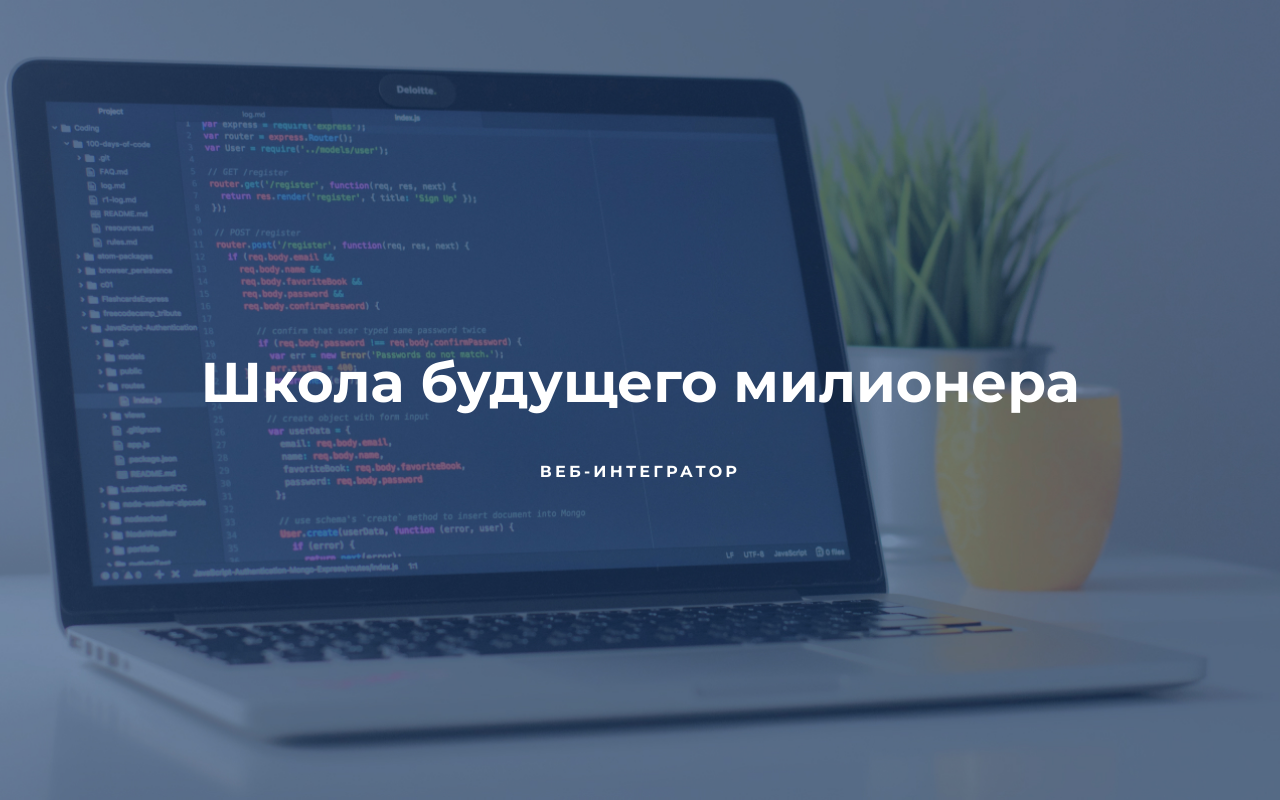
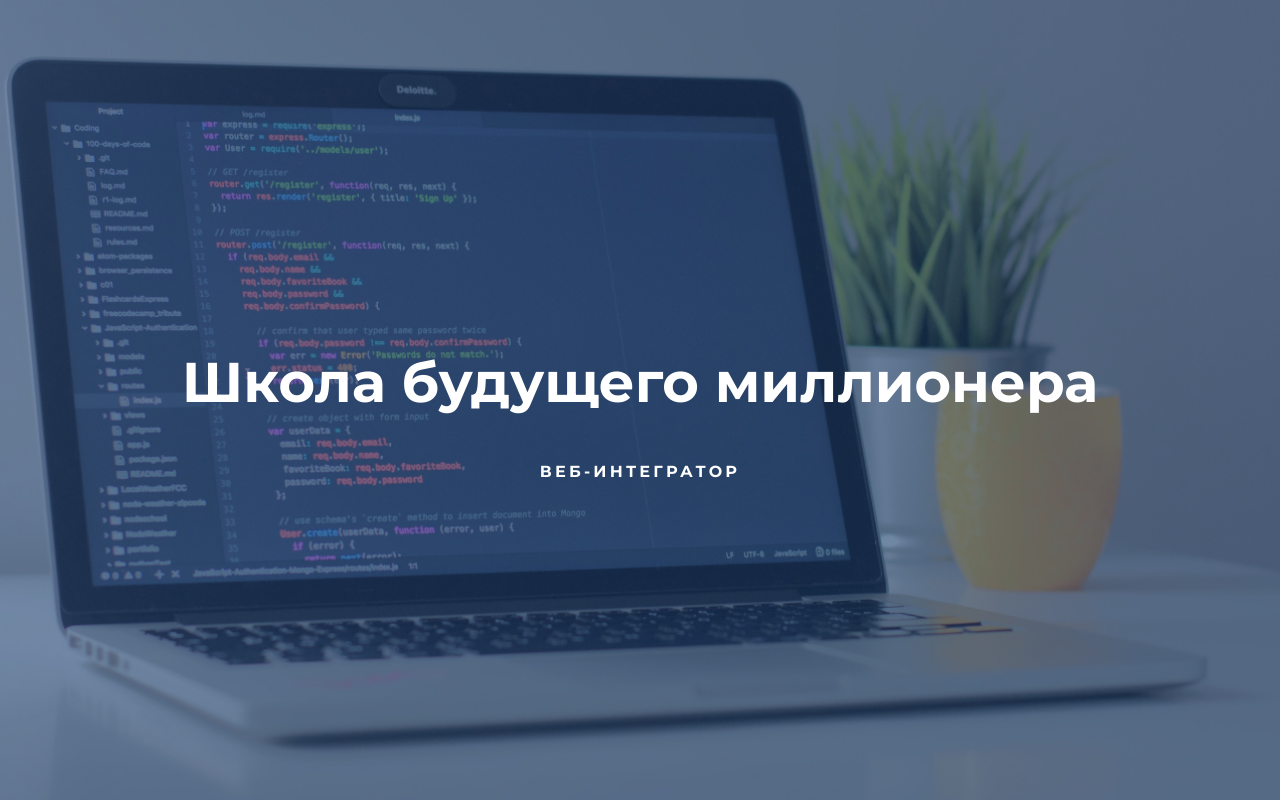
Before and after one commit to Quldro/Quldro.github.io, a plain HTML site: page index.html in a window 1280 px wide. Shown: the top 800 px of the page. Drawn offline with Linux system fonts and the light colour scheme.

Commit message:
Update index.html

```diff
--- a/index.html
+++ b/index.html
@@ -11,7 +11,7 @@
 
 <body>
     <nav class="border ">
-        <h1 class="header-title">Школа будущего милионера</h1>
+        <h1 class="header-title">Школа будущего миллионера</h1>
         <p class="header-subtitle">Веб-интегратор</p>
         <div class="header-arrow">
             <img src="./img/header/headerhg.jpq" alt="">
```
